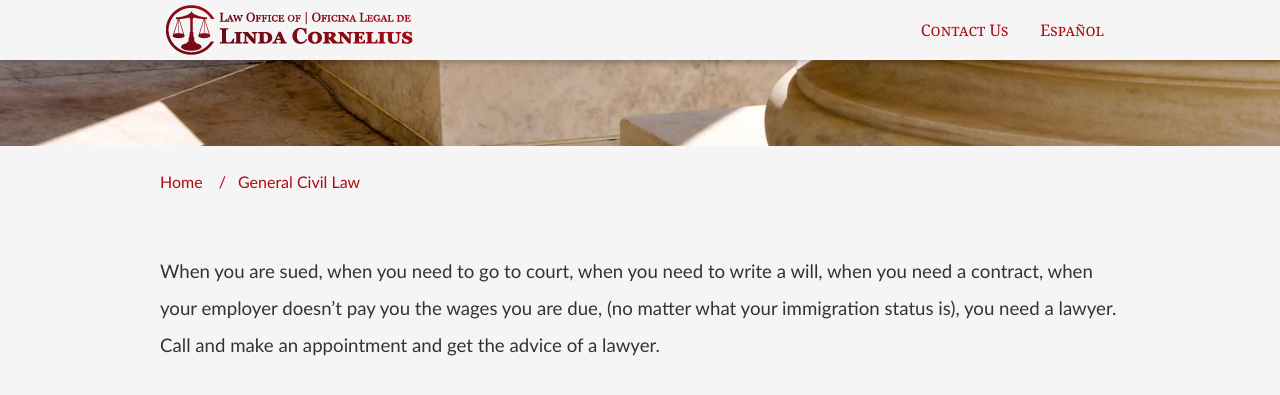
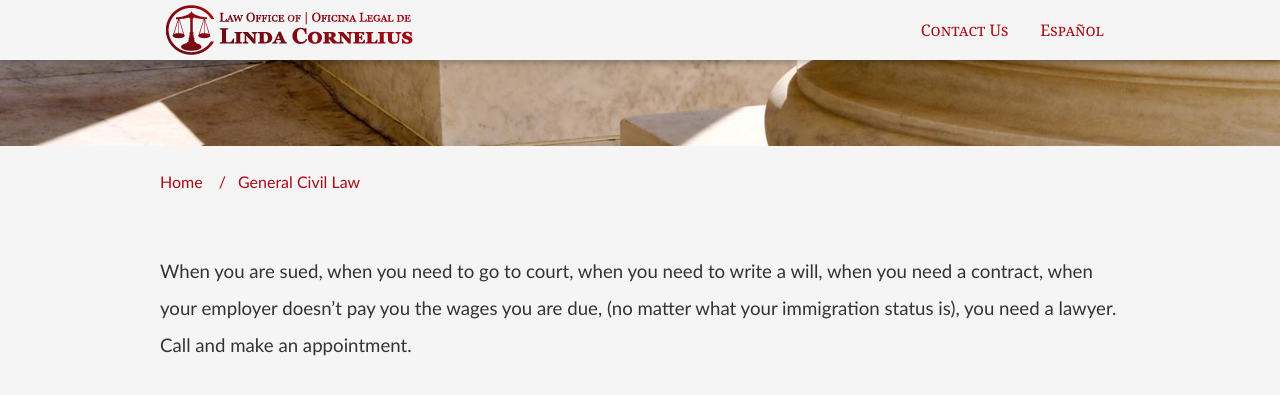
Before and after one commit to edamtoft/cornelius.legal.site, a Jekyll site: the page built from _practice/general.markdown, in a window 1280 px wide and 900 px high, scrolled down 434 px, cut to the strip 0-407 px from the top of the window. Shown: the top 395 px of the strip. Built offline with Jekyll 4.4.1, drawn with Linux system fonts in a browser that asks for light colours; nearby versions of some CDN libraries.

Commit message:
Updated '/_practice/general.markdown' via CloudCannon

```diff
--- a/_practice/general.markdown
+++ b/_practice/general.markdown
@@ -2,16 +2,22 @@
 title: General Civil Law
 identifier: CivilLaw
 layout: contact
-description_text: |
+description_text: >
   When you are sued, when you need to go to court, when you need to
-  write a  will, when you need  a contract, when your employer doesn’t pay you the
-  wages you are due , ( no matter what your immigration status is), you need a lawyer.
+
+  write a  will, when you need  a contract, when your employer doesn’t pay you
+  the
+
+  wages you are due , ( no matter what your immigration status is), you need
+  a lawyer.
+
   Call and make an appointment and get the advice of a lawyer.
 language: english
 icon: bank
-banner_image: "/assets/columns.jpg"
+banner_image: /assets/columns.jpg
 sitemap: true
 order: 2
 ---
 
-When you are sued, when you need to go to court, when you need to write a will, when you need a contract, when your employer doesn't pay you the wages you are due, (no matter what your immigration status is), you need a lawyer. Call and make an appointment and get the advice of a lawyer.
+
+When you are sued, when you need to go to court, when you need to write a will, when you need a contract, when your employer doesn’t pay you the wages you are due, (no matter what your immigration status is), you need a lawyer. Call and make an appointment.&nbsp;
```
